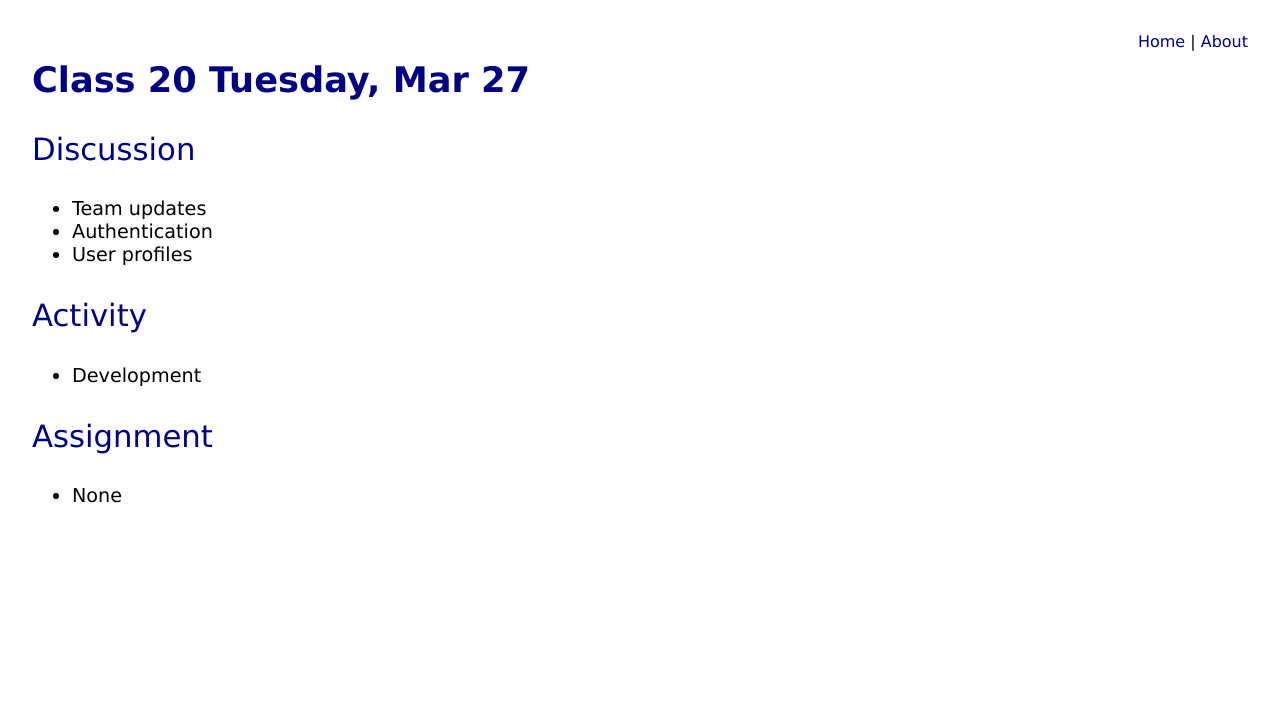
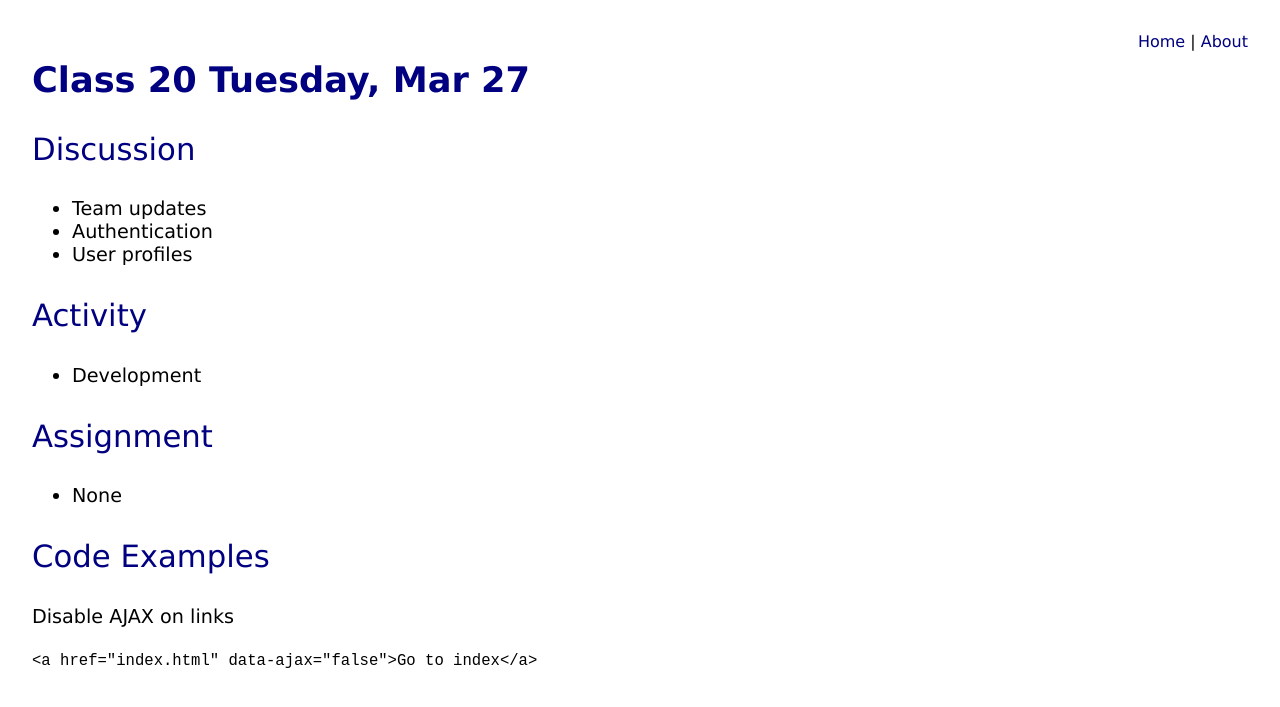
Before and after one commit to UAAppClass/uaappclass.github.io, a Jekyll site: the page built from _posts/2016-1-1-Class-20.md, in a window 1280 px wide. Shown: the top 707 px of the page. Built offline with Jekyll 4.4.1, drawn with Linux system fonts in a browser that asks for light colours.

Commit message:
Adding ajax disabler code

````diff
--- a/_posts/2016-1-1-Class-20.md
+++ b/_posts/2016-1-1-Class-20.md
@@ -16,3 +16,9 @@ title: Class 20 Tuesday, Mar 27
 ### Assignment
 
 * None
+
+### Code Examples ###
+
+Disable AJAX on links
+
+```<a href="index.html" data-ajax="false">Go to index</a>```
````
